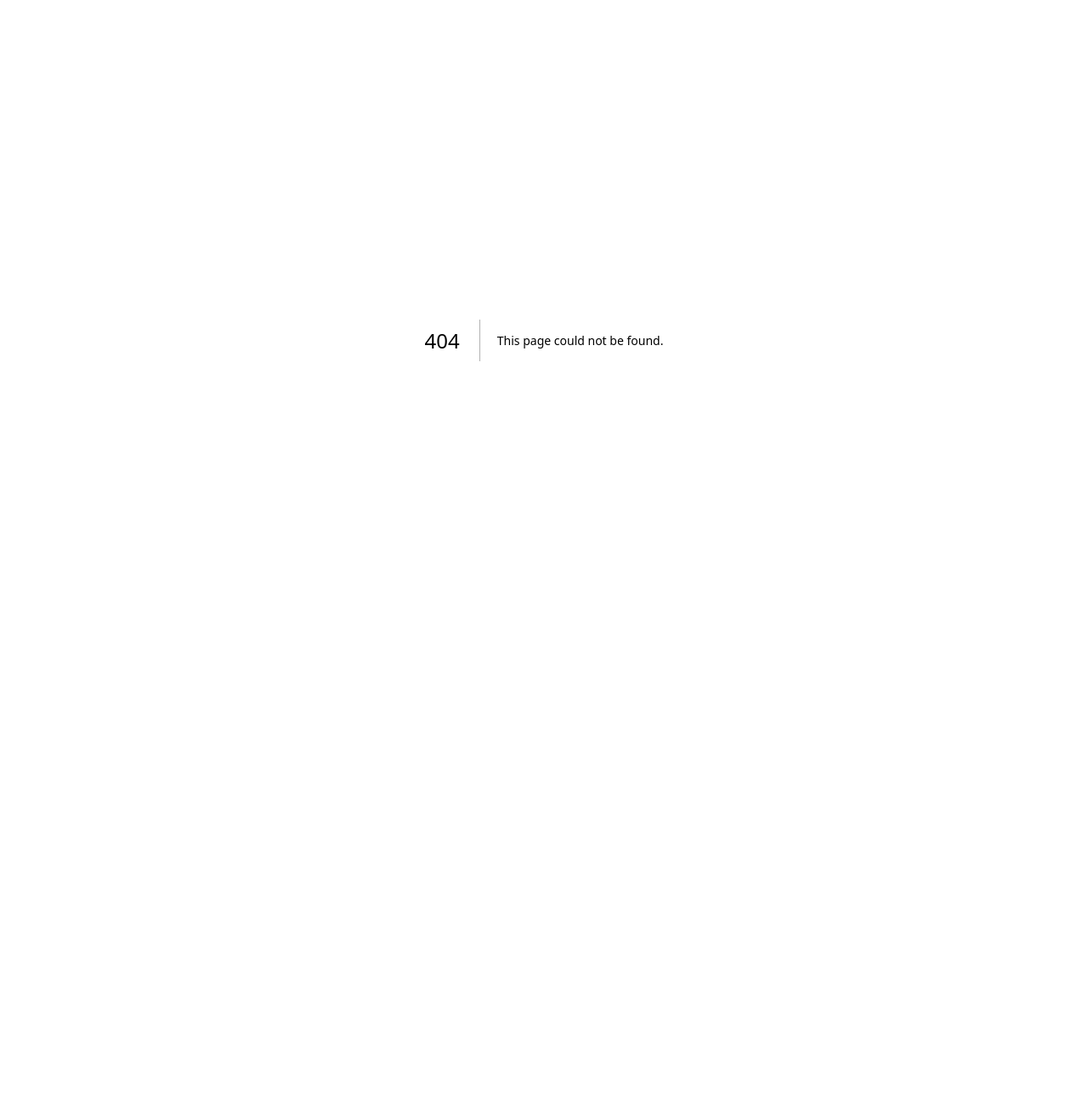
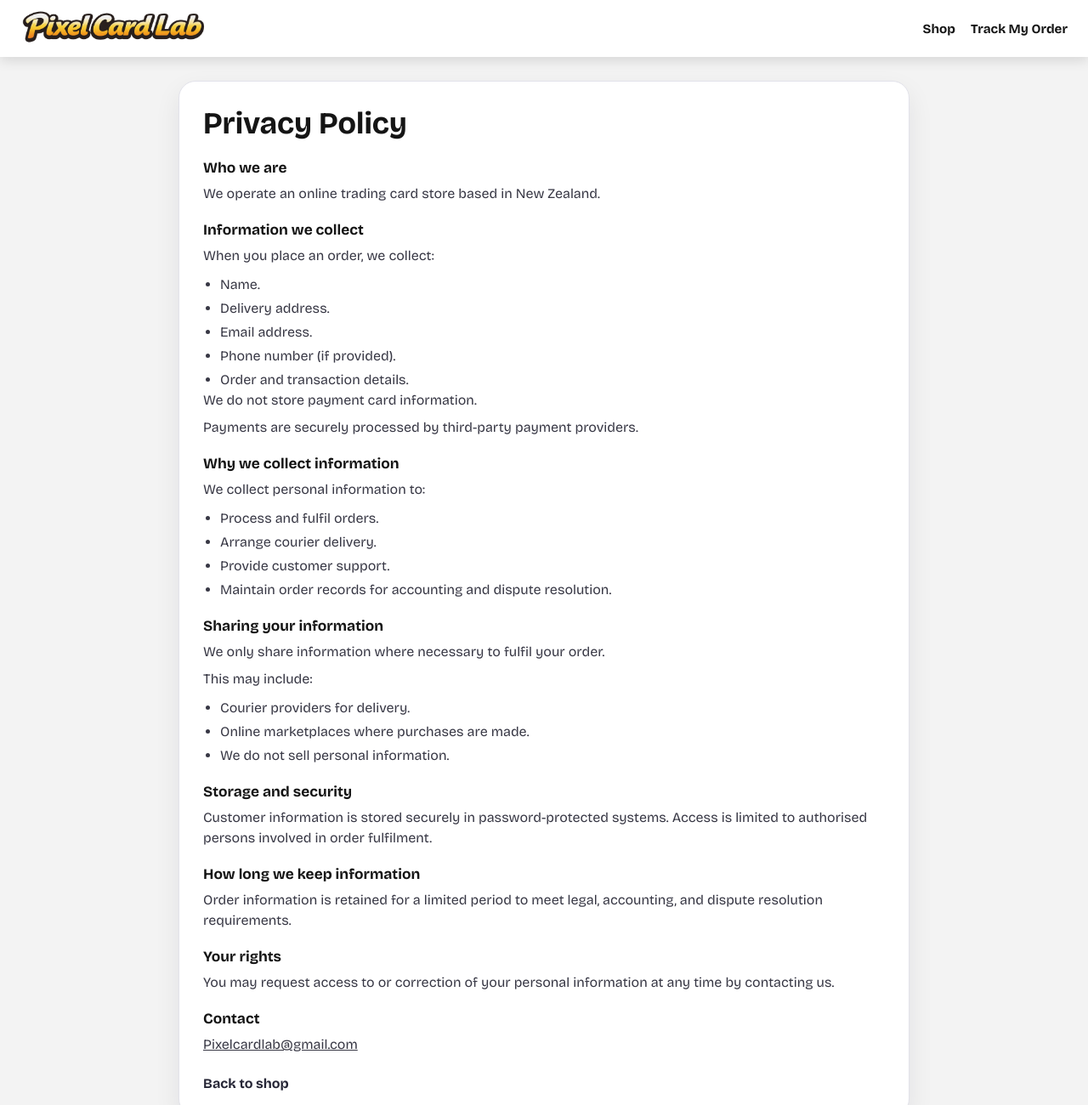
Before and after one commit to pixelcardlab-pixel/website, a Next.js app: page /privacy-policy in a window 1280 px wide. Before the commit this address had no page. Shown: the top 1300 px of the page at 85% size. Before the commit the page ends 800 px from the top, so only its background shows below. Built offline with nearby package versions, Linux system fonts and the light colour scheme.

Commit message:
Update hero and founder visuals; add privacy policy page

```diff
--- a/app/globals.css
+++ b/app/globals.css
@@ -171,7 +171,7 @@ a {
   inset: 0;
   background-color: #1f1f24;
   background-image:
-    linear-gradient(90deg, rgba(0, 0, 0, 0.72) 0%, rgba(0, 0, 0, 0.46) 42%, rgba(0, 0, 0, 0.14) 100%),
+    linear-gradient(90deg, rgba(0, 0, 0, 0.34) 0%, rgba(0, 0, 0, 0.05) 42%, rgba(0, 0, 0, 0) 100%),
     linear-gradient(180deg, rgba(0, 0, 0, 0.46) 0%, rgba(0, 0, 0, 0.32) 55%, rgba(0, 0, 0, 0.4) 100%),
     url("/hero-banner.jpg");
   background-size: cover;
@@ -970,6 +970,70 @@ a {
   margin: 6px 0 0;
   font-size: 0.82rem;
   color: #6e6e79;
+}
+
+.policy-page {
+  min-height: 100vh;
+  display: grid;
+  place-items: start center;
+  padding: 28px 16px 50px;
+  background: #f3f3f3;
+}
+
+.policy-card {
+  width: min(860px, 100%);
+  background: #fff;
+  border: 1px solid #e2e2ea;
+  border-radius: 20px;
+  box-shadow: var(--shadow);
+  padding: 28px;
+}
+
+.policy-card h1 {
+  margin: 0 0 20px;
+  font-size: clamp(1.7rem, 4.5vw, 2.25rem);
+}
+
+.policy-section + .policy-section {
+  margin-top: 20px;
+}
+
+.policy-section h2 {
+  margin: 0 0 8px;
+  font-size: 1.08rem;
+}
+
+.policy-section p {
+  margin: 0;
+  color: #383845;
+  line-height: 1.5;
+}
+
+.policy-section p + p {
+  margin-top: 8px;
+}
+
+.policy-section ul {
+  margin: 10px 0 0;
+  padding-left: 20px;
+  color: #383845;
+  line-height: 1.5;
+}
+
+.policy-section li + li {
+  margin-top: 4px;
+}
+
+.policy-back-link {
+  display: inline-block;
+  margin-top: 24px;
+  text-decoration: none;
+  font-weight: 700;
+  color: #262636;
+}
+
+.policy-back-link:hover {
+  color: #ff8a00;
 }
 
 .checkout-page,
@@ -1591,7 +1655,7 @@ a {
   }
 
   .hero-proof {
-    margin-top: 18px;
+    margin-top: 34px;
     font-size: 0.98rem;
     line-height: 1.35;
     max-width: 30ch;
@@ -1663,6 +1727,11 @@ a {
     text-align: center;
   }
 
+  .policy-card {
+    padding: 22px 16px;
+    border-radius: 16px;
+  }
+
   .testimonials-head {
     flex-direction: column;
     align-items: flex-start;
--- /dev/null
+++ b/app/privacy-policy/page.js
@@ -0,0 +1,120 @@
+import Link from "next/link";
+import Image from "next/image";
+
+export const runtime = "edge";
+
+export default function PrivacyPolicyPage() {
+  return (
+    <main className="page-wrap">
+      <header className="topbar glass reveal">
+        <div className="brand">
+          <Link href="/" aria-label="Go to homepage">
+            <Image src="/pixel-card-lab-logo.png" alt="Pixel Card Lab" width={220} height={62} priority />
+          </Link>
+        </div>
+        <div className="topbar-right">
+          <nav className="nav-links">
+            <Link href="/">Shop</Link>
+            <a href="https://www.nzpost.co.nz/tools/tracking" target="_blank" rel="noreferrer">
+              Track My Order
+            </a>
+          </nav>
+        </div>
+      </header>
+
+      <section className="policy-page reveal">
+        <div className="policy-card">
+        <h1>Privacy Policy</h1>
+
+        <section className="policy-section">
+          <h2>Who we are</h2>
+          <p>We operate an online trading card store based in New Zealand.</p>
+        </section>
+
+        <section className="policy-section">
+          <h2>Information we collect</h2>
+          <p>When you place an order, we collect:</p>
+          <ul>
+            <li>Name.</li>
+            <li>Delivery address.</li>
+            <li>Email address.</li>
+            <li>Phone number (if provided).</li>
+            <li>Order and transaction details.</li>
+          </ul>
+          <p>We do not store payment card information.</p>
+          <p>Payments are securely processed by third-party payment providers.</p>
+        </section>
+
+        <section className="policy-section">
+          <h2>Why we collect information</h2>
+          <p>We collect personal information to:</p>
+          <ul>
+            <li>Process and fulfil orders.</li>
+            <li>Arrange courier delivery.</li>
+            <li>Provide customer support.</li>
+            <li>Maintain order records for accounting and dispute resolution.</li>
+          </ul>
+        </section>
+
+        <section className="policy-section">
+          <h2>Sharing your information</h2>
+          <p>We only share information where necessary to fulfil your order.</p>
+          <p>This may include:</p>
+          <ul>
+            <li>Courier providers for delivery.</li>
+            <li>Online marketplaces where purchases are made.</li>
+            <li>We do not sell personal information.</li>
+          </ul>
+        </section>
+
+        <section className="policy-section">
+          <h2>Storage and security</h2>
+          <p>
+            Customer information is stored securely in password-protected systems. Access is limited to authorised
+            persons involved in order fulfilment.
+          </p>
+        </section>
+
+        <section className="policy-section">
+          <h2>How long we keep information</h2>
+          <p>
+            Order information is retained for a limited period to meet legal, accounting, and dispute resolution
+            requirements.
+          </p>
+        </section>
+
+        <section className="policy-section">
+          <h2>Your rights</h2>
+          <p>
+            You may request access to or correction of your personal information at any time by contacting us.
+          </p>
+        </section>
+
+        <section className="policy-section">
+          <h2>Contact</h2>
+          <p>
+            <a href="mailto:pixelcardlab@gmail.com?subject=Website%20Contact">Pixelcardlab@gmail.com</a>
+          </p>
+        </section>
+
+        <Link href="/" className="policy-back-link">
+          Back to shop
+        </Link>
+        </div>
+      </section>
+
+      <footer className="footer reveal">
+        <div>
+          <h4>Support</h4>
+          <a href="#">Shipping and returns</a>
+          <a href="mailto:pixelcardlab@gmail.com?subject=Website%20Contact">Contact</a>
+          <a href="/privacy-policy">Privacy Policy</a>
+        </div>
+        <div className="footer-brand">
+          <Image src="/pixel-card-lab-logo.png" alt="Pixel Card Lab" width={132} height={26} />
+          <p>&copy;2026 Pixel Card Lab All rights reserved</p>
+        </div>
+      </footer>
+    </main>
+  );
+}
```
Also changed, not shown: app/checkout/page.js (+3 -9 lines), components/shop/founder-note.jsx (+7 -1 lines), components/shop/shop-client.jsx (+3 -9 lines), 1 other file (tests, documents, lock files or other folders).
